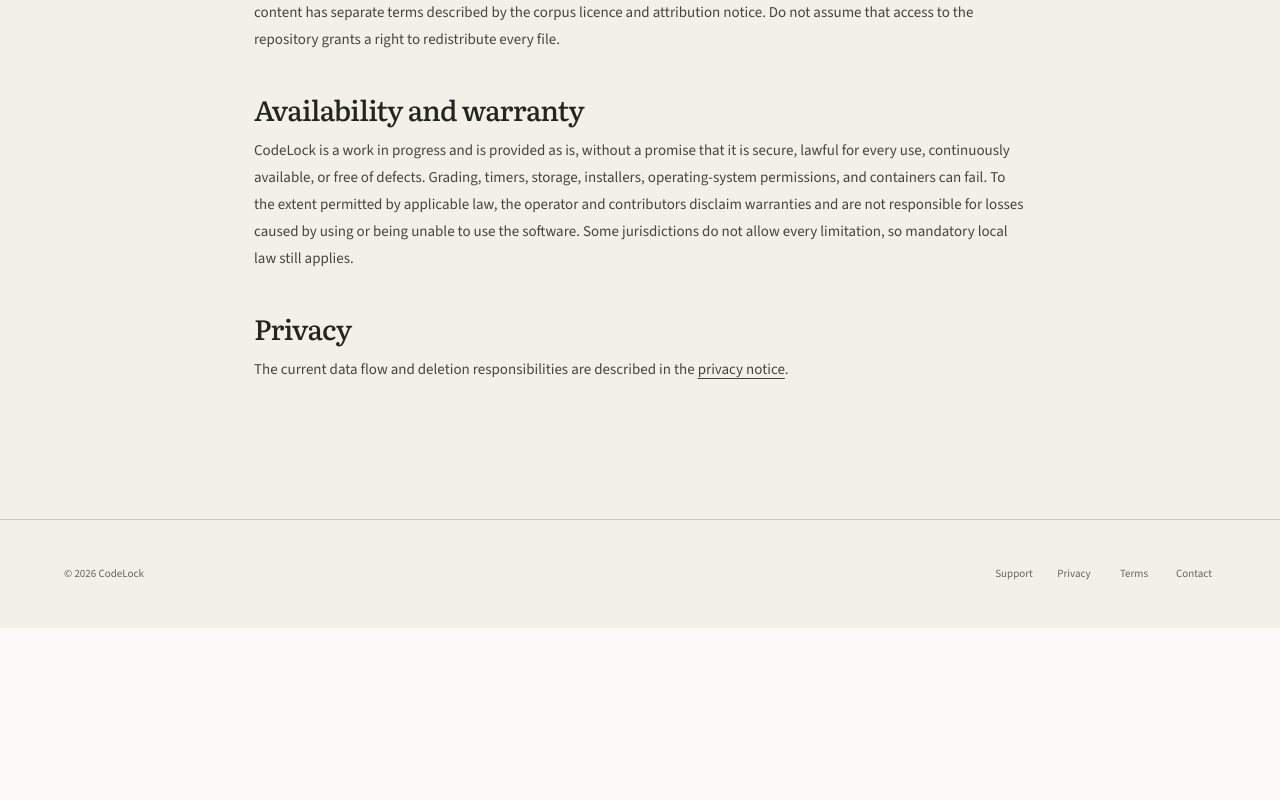
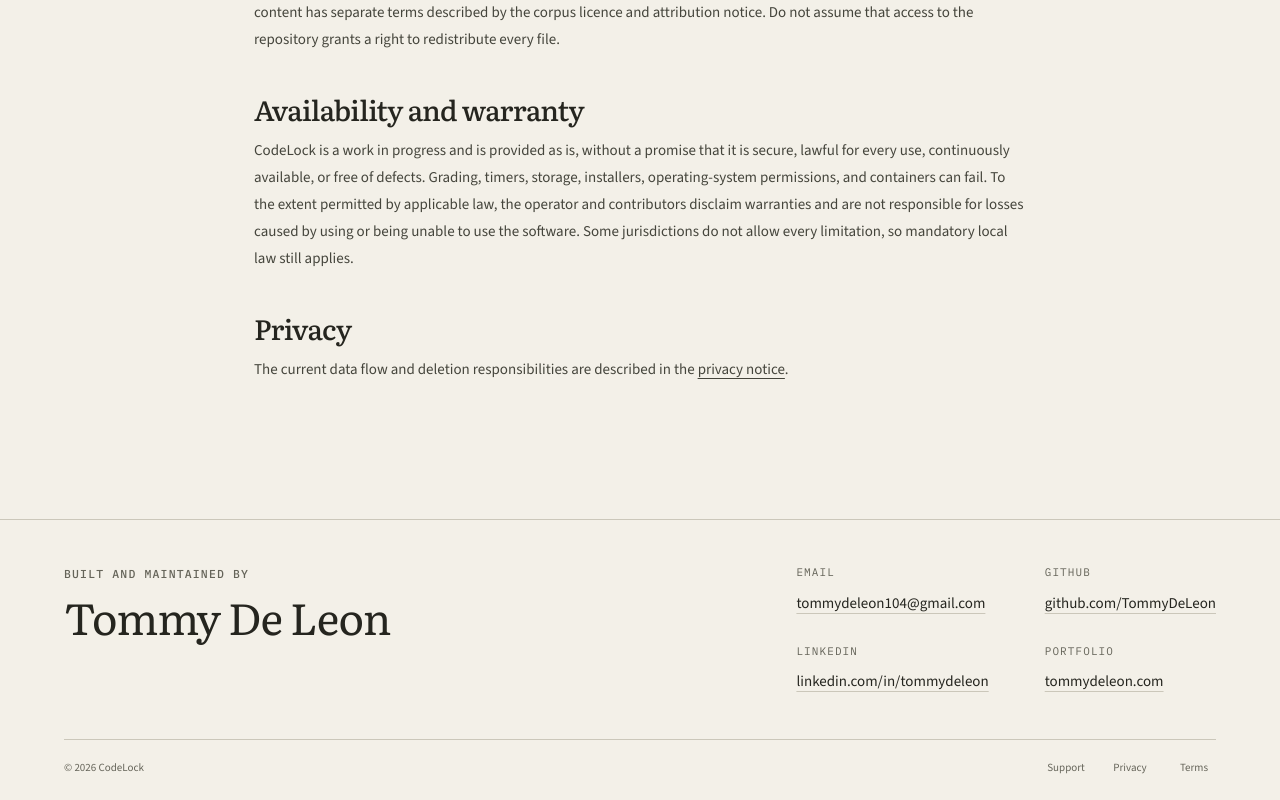
Before and after one commit to TommyDeLeon/codelock, a Next.js app in the folder apps/web/: page /terms in a window 1280 px wide. Shown: the part 1646-2446 px from the top of the page. Before the commit the page ends 2274 px from the top, so only its background shows below. Built offline with nearby package versions, Linux system fonts and the light colour scheme; no server answers.

Commit message:
colophon

```diff
--- a/apps/web/src/app/(site)/site.css
+++ b/apps/web/src/app/(site)/site.css
@@ -229,8 +229,34 @@
 .marketing-site .legal section { margin-bottom: 36px; }
 .marketing-site .legal h2 { font-family: var(--font-display); font-size: 28px; font-weight: 500; }
 .marketing-site .legal section > div { font-size: 15px; line-height: 1.8; color: var(--color-prose); }
-.marketing-site footer { margin-top: auto; padding-block: 24px; border-color: var(--color-rule); }
-.marketing-site footer > div { max-width: 1680px; padding-inline: var(--site-gutter); font-size: 11px; }
+/* ── The colophon ───────────────────────────────────────────────────────────
+   The back page. Who made this, and how to reach him, set as a ledger so the
+   addresses are readable on the page instead of hidden behind the word
+   "Contact". Mono for the field names because they are labels; the reading
+   face for the values because they are meant to be read and copied. */
+.marketing-site footer { margin-top: auto; padding-block: 0; border-color: var(--color-rule); }
+.marketing-site footer > div { max-width: 1680px; padding-inline: var(--site-gutter); }
+
+.marketing-site .colophon-row { display: flex; flex-wrap: wrap; gap: 32px 64px; padding-block: 44px 36px; }
+.marketing-site .colophon-who { min-width: 0; }
+.marketing-site .colophon-name { font-family: var(--font-display); font-size: clamp(30px, 3.4vw, 46px); line-height: 1.05; letter-spacing: -.02em; margin-top: 10px; color: var(--color-fg); }
+
+.marketing-site .colophon-channels { display: grid; grid-template-columns: repeat(2, minmax(0, auto)); gap: 18px 56px; margin-left: auto; align-content: start; }
+.marketing-site .colophon-channels dt { font-family: var(--font-mono); font-size: 11px; letter-spacing: .1em; text-transform: uppercase; color: var(--color-muted); }
+.marketing-site .colophon-channels dd { margin: 0; }
+.marketing-site .colophon-channels a { display: inline-flex; align-items: center; min-height: 44px; font-size: 15px; color: var(--color-fg); text-decoration: underline; text-underline-offset: 5px; text-decoration-color: var(--color-rule); overflow-wrap: anywhere; }
+.marketing-site .colophon-channels a:hover { text-decoration-color: currentColor; }
+
+.marketing-site .colophon-legal { display: flex; flex-wrap: wrap; align-items: center; gap: 4px 24px; padding-block: 6px 10px; border-top: 1px solid var(--color-rule); font-size: 11px; color: var(--color-muted); }
+.marketing-site .colophon-legal nav { display: flex; flex-wrap: wrap; align-items: center; gap: 0 20px; margin-left: auto; }
+.marketing-site .colophon-legal a { display: inline-flex; align-items: center; justify-content: center; min-height: 44px; min-width: 44px; color: inherit; }
+.marketing-site .colophon-legal a:hover { color: var(--color-fg); }
+
+@media (max-width: 760px) {
+  .marketing-site .colophon-row { gap: 26px; padding-block: 34px 26px; }
+  .marketing-site .colophon-channels { margin-left: 0; grid-template-columns: minmax(0, 1fr); gap: 12px; }
+  .marketing-site .colophon-legal nav { margin-left: 0; }
+}
 @media (min-width: 1680px) { .marketing-site .lock-spread .reportage { max-width: 1680px; margin-inline: auto; } }
 @media (max-width: 1000px) {
   .marketing-site .desktop-links { gap: 18px; }
--- a/apps/web/src/components/site-footer.tsx
+++ b/apps/web/src/components/site-footer.tsx
@@ -1,7 +1,20 @@
 import Link from 'next/link';
-import { CONTACT_EMAIL } from '@/lib/contact';
+import { CONTACT_EMAIL, MAINTAINER } from '@/lib/contact';
+
+/** Shown without its scheme, "www." or trailing slash; the href keeps all three. */
+const bare = (url: string) =>
+  url.replace(/^https?:\/\//, '').replace(/^www\./, '').replace(/\/$/, '');
 
 /**
+ * The colophon.
+ *
+ * This was a single word — "Contact" — in a row of legal links, which is where
+ * you put an address you would rather nobody used. A publication names who made
+ * it on the way out, so the channels are set as a ledger: the label in mono
+ * because it is a field name, the value in the reading face because it is the
+ * thing you actually want to read and copy. The address is legible on the page
+ * rather than buried in an href.
+ *
  * Every link here is its own tap target, sized to 44px.
  *
  * As plain inline text these were about 18px tall — inside WCAG 2.2's 24px
@@ -13,28 +26,48 @@ import { CONTACT_EMAIL } from '@/lib/contact';
  * axis even once the height is right.
  */
 export function SiteFooter() {
+  const channels = [
+    { label: 'Email', value: CONTACT_EMAIL, href: `mailto:${CONTACT_EMAIL}`, external: false },
+    { label: 'GitHub', value: bare(MAINTAINER.github), href: MAINTAINER.github, external: true },
+    { label: 'LinkedIn', value: bare(MAINTAINER.linkedin), href: MAINTAINER.linkedin, external: true },
+    { label: 'Portfolio', value: bare(MAINTAINER.site), href: MAINTAINER.site, external: true },
+  ];
+
   return (
-    <footer className="mt-auto border-t border-border">
-      <div className="mx-auto flex max-w-5xl flex-col gap-1 px-4 py-2 text-[13px] text-muted sm:flex-row sm:items-center">
-        {/* Computed per render: a hard-coded year is wrong every January. */}
-        <p className="flex min-h-11 items-center">© {new Date().getFullYear()} CodeLock</p>
+    <footer className="site-colophon mt-auto border-t border-border">
+      <div>
+        <div className="colophon-row">
+          <div className="colophon-who">
+            <p className="eyebrow">Built and maintained by</p>
+            <p className="colophon-name">{MAINTAINER.name}</p>
+          </div>
 
-        <nav aria-label="Legal" className="flex flex-wrap items-center gap-x-4 sm:ml-auto">
-          <Link href="/support" className="inline-flex min-h-11 min-w-11 items-center justify-center hover:text-fg">
-            Support
-          </Link>
-          <Link href="/privacy" className="inline-flex min-h-11 min-w-11 items-center justify-center hover:text-fg">
-            Privacy
-          </Link>
-          <Link href="/terms" className="inline-flex min-h-11 min-w-11 items-center justify-center hover:text-fg">
-            Terms
-          </Link>
-          {CONTACT_EMAIL && (
-            <a href={`mailto:${CONTACT_EMAIL}`} className="inline-flex min-h-11 min-w-11 items-center justify-center hover:text-fg">
-              Contact
-            </a>
-          )}
-        </nav>
+          <dl className="colophon-channels">
+            {channels.map(c => (
+              <div key={c.label}>
+                <dt>{c.label}</dt>
+                <dd>
+                  <a
+                    href={c.href}
+                    {...(c.external ? { target: '_blank', rel: 'noreferrer' } : {})}
+                  >
+                    {c.value}
+                  </a>
+                </dd>
+              </div>
+            ))}
+          </dl>
+        </div>
+
+        <div className="colophon-legal">
+          {/* Computed per render: a hard-coded year is wrong every January. */}
+          <p>© {new Date().getFullYear()} CodeLock</p>
+          <nav aria-label="Legal">
+            <Link href="/support">Support</Link>
+            <Link href="/privacy">Privacy</Link>
+            <Link href="/terms">Terms</Link>
+          </nav>
+        </div>
       </div>
     </footer>
   );
```
